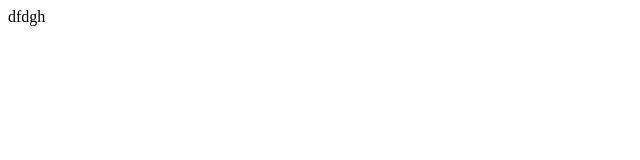
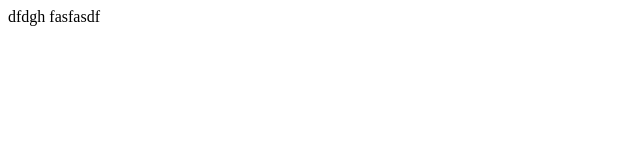
Before and after one commit to emptygxd/wow, a plain HTML site: page index.html in a window 1280 px wide. Shown: the full height of the page, 0-640 px from the left. Drawn offline with Linux system fonts and the light colour scheme.

Commit message:
initial commit

```diff
--- a/index.html
+++ b/index.html
@@ -8,5 +8,6 @@
 </head>
 <body>
     dfdgh
+    fasfasdf
 </body>
 </html>
```
